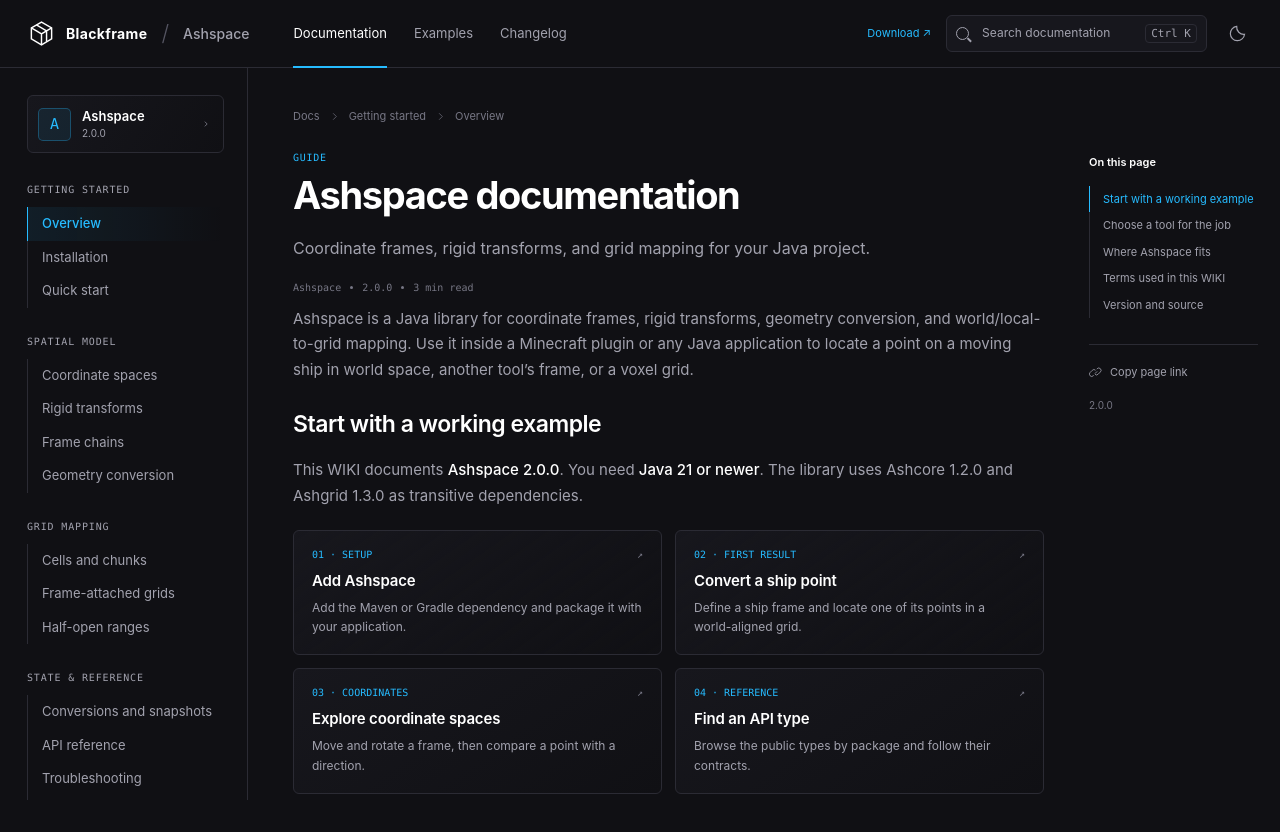
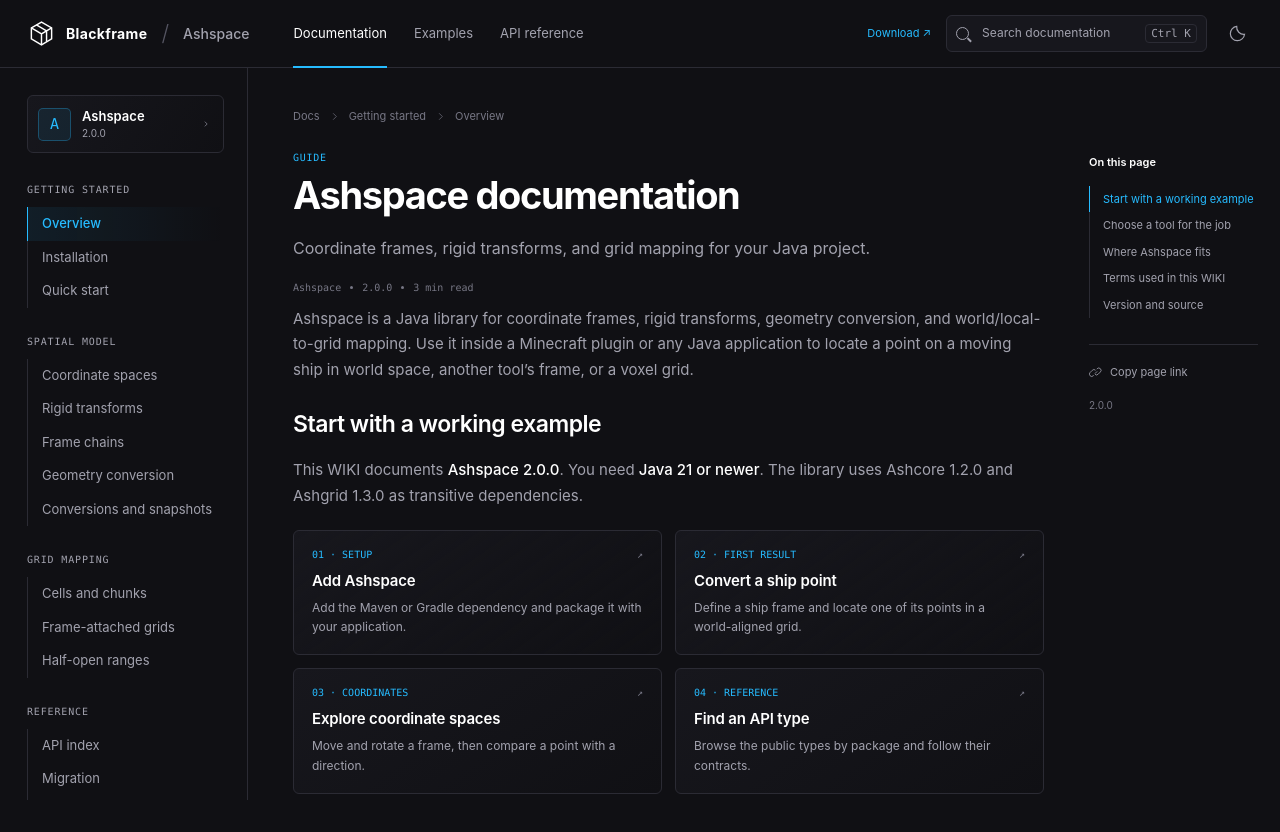
Before and after one commit to Miciasty/Ashspace, a website: page wiki/index.html in a window 1280 px wide. Shown: the top 832 px of the page. Drawn offline with nearby package versions, Linux system fonts and the light colour scheme.

Commit message:
docs: match Ashcore topbar and reference navigation

```diff
--- a/wiki/assets/app.js
+++ b/wiki/assets/app.js
@@ -153,6 +153,10 @@
     const [rawPage, query = ''] = hash.split('?');
     let id;
     try { id = decodeURIComponent(rawPage) || defaultPage; } catch { id = rawPage; }
+    if (id === 'changelog') {
+      id = 'migration';
+      history.replaceState(null, '', `#/migration${query ? `?${query}` : ''}`);
+    }
     return { id, section: new URLSearchParams(query).get('section') };
   }
   function updateOutline() {
@@ -210,8 +214,8 @@
         if (link.dataset.page === id) link.setAttribute('aria-current', 'page'); else link.removeAttribute('aria-current');
       });
       all('.header-nav a').forEach(link => {
-        const isExample = id === 'coordinate-spaces';
-        const active = link.dataset.top === (id === 'changelog' ? 'changelog' : isExample ? 'examples' : 'docs');
+        const top = id === 'quick-start' ? 'examples' : ['api-reference', 'migration', 'troubleshooting'].includes(id) ? 'reference' : 'docs';
+        const active = link.dataset.top === top;
         if (active) link.setAttribute('aria-current', 'page'); else link.removeAttribute('aria-current');
       });
       const firstRender = currentPageId === null;
--- a/wiki/content/getting-started.js
+++ b/wiki/content/getting-started.js
@@ -26,7 +26,7 @@
           ['Half-open range','An interval <code>[min, max)</code> that includes its minimum and excludes its maximum. See <a href="#/cell-ranges">cell and chunk ranges</a>.'],
           ['Snapshot','A frozen copy of frame definitions. Later source updates do not change it; it does not copy grid storage or Minecraft state.']
         ])},
-        {id: 'version-and-source', title: 'Version and source', html: '<p>The examples and contracts were checked against the current 2.0.0 source. Maven coordinates use <code>dev.nasaka.blackframe:ashspace</code>; Java imports use <code>nsk.nu.ashspace</code>.</p><p>Read <a href="#/changelog">migration notes</a> before updating an existing integration. Browse the <a href="https://github.com/Miciasty/Ashspace">source repository</a> or the <a href="https://central.sonatype.com/artifact/dev.nasaka.blackframe/ashspace/2.0.0">Maven Central artifact</a> for this version. Ashspace is distributed under the <a href="https://github.com/Miciasty/Ashspace/blob/master/LICENSE">Apache License 2.0</a>.</p>'}
+        {id: 'version-and-source', title: 'Version and source', html: '<p>The examples and contracts were checked against the current 2.0.0 source. Maven coordinates use <code>dev.nasaka.blackframe:ashspace</code>; Java imports use <code>nsk.nu.ashspace</code>.</p><p>Read <a href="#/migration">migration notes</a> before updating an existing integration. Browse the <a href="https://github.com/Miciasty/Ashspace">source repository</a> or the <a href="https://central.sonatype.com/artifact/dev.nasaka.blackframe/ashspace/2.0.0">Maven Central artifact</a> for this version. Ashspace is distributed under the <a href="https://github.com/Miciasty/Ashspace/blob/master/LICENSE">Apache License 2.0</a>.</p>'}
       ]
     },
     {
@@ -95,7 +95,7 @@ public final class FirstConversionExample {
       ]
     },
     {
-      id:'changelog',category:'Reference',title:'Changelog',description:'Ashspace 2.0.0 behavior and migration notes for consumers of 1.0.0.',kind:'reference',
+      id:'migration',category:'Reference',title:'Migration',description:'Ashspace 2.0.0 behavior and migration notes for consumers of 1.0.0.',kind:'reference',
       sections:[
         {id:'version-2',title:'2.0.0',html:`<p>The current checkout declares version <code>2.0.0</code>. It uses Ashcore <code>1.2.0</code> and Ashgrid <code>1.3.0</code>. This summary describes the checked-in behavior; it does not assign release dates to individual changes.</p>${table(['Area','Current behavior'],[
           ['Grid boundaries','Point mapping uses rounded division followed by floor, without a boundary epsilon.'],
--- a/wiki/content/integration.js
+++ b/wiki/content/integration.js
@@ -5,7 +5,7 @@
   window.WIKI_PAGES.push(
     {
       id: 'spaces-and-snapshots',
-      category: 'Integration',
+      category: 'Spatial model',
       title: 'Conversions and snapshots',
       description: 'Convert between frames and keep one pose throughout a complete query.',
       kind: 'concept',
@@ -117,6 +117,7 @@ snapshotHasShip=true`, 'Expected output', 'output')}
       id: 'api-reference',
       category: 'Reference',
       title: 'API reference',
+      navTitle: 'API index',
       description: 'Public types, method families, ownership and error contracts in Ashspace 2.0.0.',
       kind: 'reference',
       intro: '<p>This reference covers the nine types under <code>nsk.nu.ashspace.api</code> and the existing public <code>ChunkLocalIndexer</code> helper. Ashcore owns the math and geometry values exposed by these signatures; Ashgrid owns the cell, chunk and integer range types.</p>',
--- a/wiki/content/site.js
+++ b/wiki/content/site.js
@@ -7,9 +7,9 @@ window.WIKI_CONFIG = {
   demo: false,
   navigation: [
     { title: 'Getting started', items: ['overview', 'installation', 'quick-start'] },
-    { title: 'Spatial model', items: ['coordinate-spaces', 'transforms', 'frame-chains', 'geometry'] },
+    { title: 'Spatial model', items: ['coordinate-spaces', 'transforms', 'frame-chains', 'geometry', 'spaces-and-snapshots'] },
     { title: 'Grid mapping', items: ['grid-mapping', 'frame-grids', 'cell-ranges'] },
-    { title: 'State & reference', items: ['spaces-and-snapshots', 'api-reference', 'troubleshooting', 'changelog'] }
+    { title: 'Reference', items: ['api-reference', 'migration', 'troubleshooting'] }
   ],
   links: {
     github: 'https://github.com/Miciasty/Ashspace',
--- a/wiki/index.html
+++ b/wiki/index.html
@@ -35,7 +35,7 @@
       <svg class="brand-mark h-[30px] w-[27px] text-foreground" viewBox="0 0 32 32" fill="none" aria-hidden="true"><path d="M16 3 28 10v13L16 30 4 23V10L16 3Z" stroke="currentColor" stroke-width="1.7"/><path d="m4 10 12 7 12-7M16 17v13M10 6.5l12 7v13" stroke="currentColor" stroke-width="1.7"/></svg>
       <span id="brand-name" class="text-[14px] font-bold tracking-[.025em]">Documentation</span><span class="brand-divider mx-[3px] text-[22px] font-light text-[#555562] max-[850px]:hidden">/</span><span id="header-product" class="font-medium text-muted max-[850px]:hidden">Plugin</span>
     </a>
-    <nav class="header-nav mr-auto ml-5 flex items-center gap-[27px] self-stretch text-[13px] max-[1190px]:ml-2.5 max-[850px]:ml-0 max-[850px]:gap-[17px] max-[680px]:hidden" aria-label="Primary"><a class="relative flex h-full items-center text-muted hover:text-foreground aria-[current]:text-foreground aria-[current]:after:absolute aria-[current]:after:inset-x-0 aria-[current]:after:-bottom-px aria-[current]:after:h-0.5 aria-[current]:after:bg-accent aria-[current]:after:content-['']" href="#/overview" data-top="docs">Documentation</a><a class="relative flex h-full items-center text-muted hover:text-foreground aria-[current]:text-foreground aria-[current]:after:absolute aria-[current]:after:inset-x-0 aria-[current]:after:-bottom-px aria-[current]:after:h-0.5 aria-[current]:after:bg-accent aria-[current]:after:content-['']" href="#/coordinate-spaces" data-top="examples">Examples</a><a class="relative flex h-full items-center text-muted hover:text-foreground aria-[current]:text-foreground aria-[current]:after:absolute aria-[current]:after:inset-x-0 aria-[current]:after:-bottom-px aria-[current]:after:h-0.5 aria-[current]:after:bg-accent aria-[current]:after:content-['']" href="#/changelog" data-top="changelog">Changelog</a></nav>
+    <nav class="header-nav mr-auto ml-5 flex items-center gap-[27px] self-stretch text-[13px] max-[1190px]:ml-2.5 max-[850px]:ml-0 max-[850px]:gap-[17px] max-[680px]:hidden" aria-label="Primary"><a class="relative flex h-full items-center text-muted hover:text-foreground aria-[current]:text-foreground aria-[current]:after:absolute aria-[current]:after:inset-x-0 aria-[current]:after:-bottom-px aria-[current]:after:h-0.5 aria-[current]:after:bg-accent aria-[current]:after:content-['']" href="#/overview" data-top="docs">Documentation</a><a class="relative flex h-full items-center text-muted hover:text-foreground aria-[current]:text-foreground aria-[current]:after:absolute aria-[current]:after:inset-x-0 aria-[current]:after:-bottom-px aria-[current]:after:h-0.5 aria-[current]:after:bg-accent aria-[current]:after:content-['']" href="#/quick-start" data-top="examples">Examples</a><a class="relative flex h-full items-center text-muted hover:text-foreground aria-[current]:text-foreground aria-[current]:after:absolute aria-[current]:after:inset-x-0 aria-[current]:after:-bottom-px aria-[current]:after:h-0.5 aria-[current]:after:bg-accent aria-[current]:after:content-['']" href="#/api-reference" data-top="reference">API reference</a></nav>
     <div class="header-actions flex items-center gap-[15px] max-[850px]:gap-2 max-[680px]:ml-auto">
       <button class="search-trigger flex items-center gap-2.5 rounded-md border border-line bg-surface px-[9px] py-[7px] text-[12px] text-muted max-[850px]:h-[30px] max-[850px]:p-[7px] max-[680px]:border-0 max-[680px]:bg-transparent [&_kbd]:ml-[25px] max-[1190px]:[&_kbd]:ml-2.5 max-[850px]:[&_kbd]:hidden" type="button" aria-label="Search documentation" data-open-search><span class="search-glyph relative mr-[3px] inline-block size-[13px] shrink-0 rounded-full border-[1.5px] border-current after:absolute after:-right-1 after:-bottom-0.5 after:h-[1.5px] after:w-[5px] after:rotate-45 after:bg-current after:content-['']" aria-hidden="true"></span><span class="search-label max-[1190px]:hidden">Search documentation</span><kbd>Ctrl K</kbd></button>
       <button class="icon-button grid h-8 w-[30px] place-items-center rounded-[5px] text-muted hover:bg-surface hover:text-foreground [&_svg]:size-[19px] theme-toggle" type="button" aria-label="Switch to light theme" title="Switch theme"><svg viewBox="0 0 24 24" fill="none" stroke="currentColor" stroke-width="1.5" aria-hidden="true"><path d="M20.9 13A9 9 0 0 1 11 3.1 9 9 0 1 0 20.9 13Z"/></svg></button>
```
